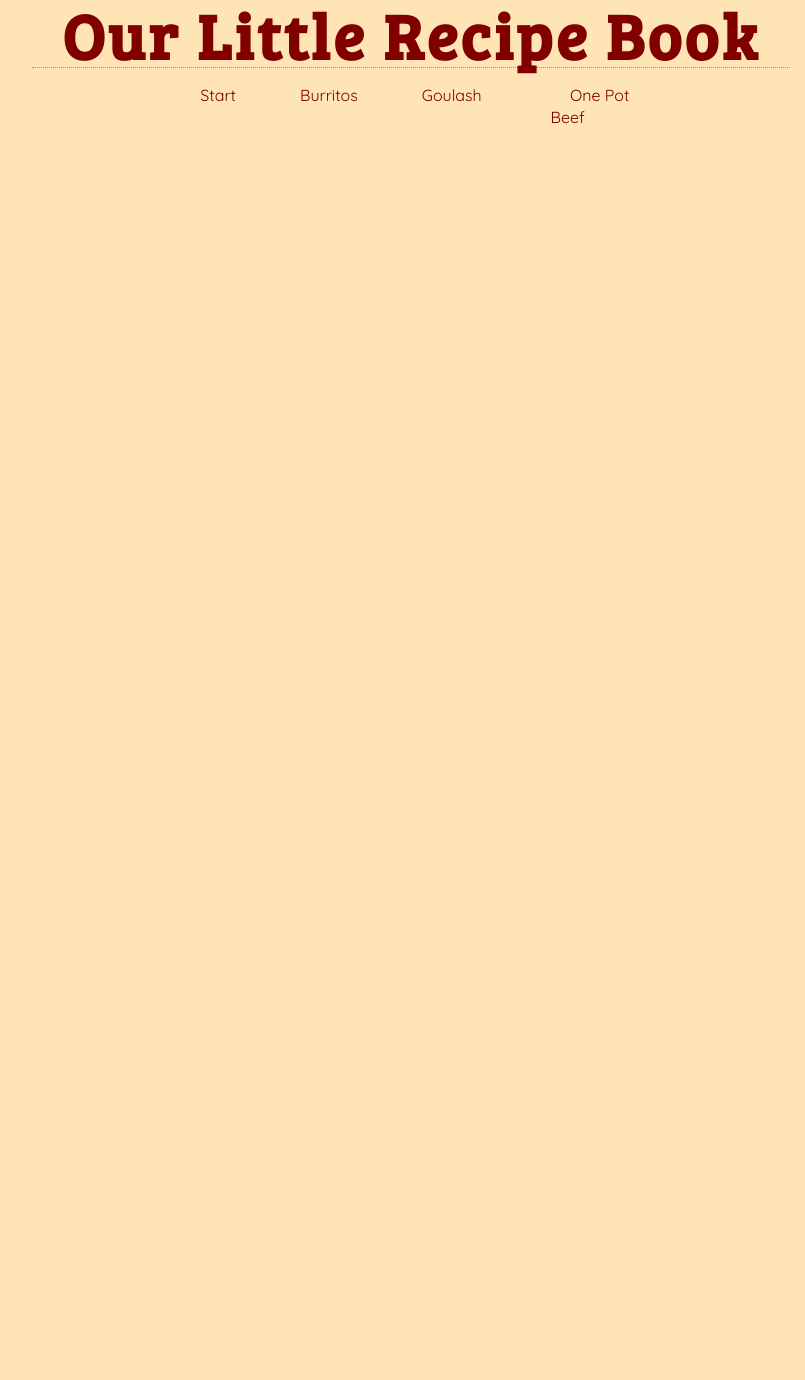
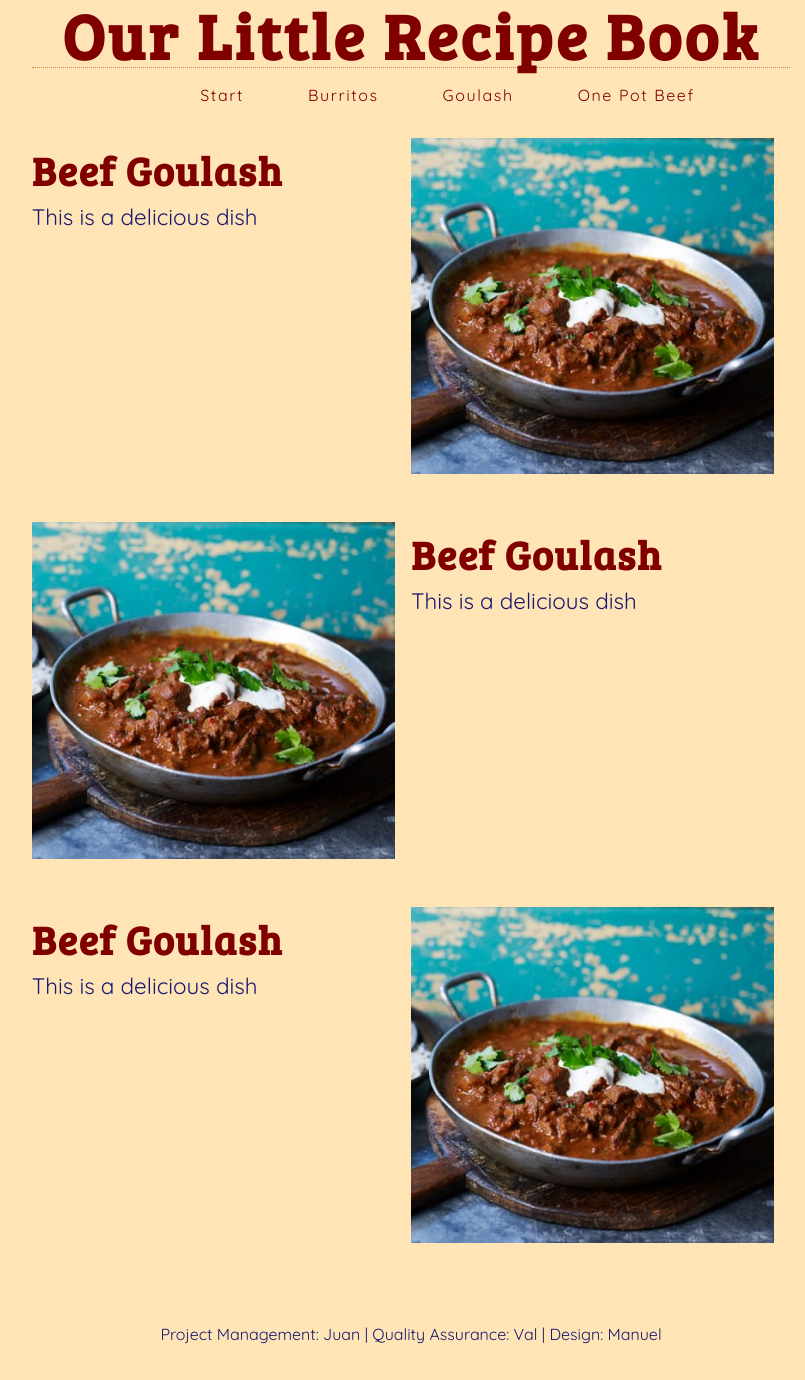
Before and after one commit to JuanSessions/team-recipe-exercise, a plain HTML site: page index.html in a window 1280 px wide. Shown: the part 40-1420 px from the top of the page, without its empty margins (229-1034 px from the left). Before the commit the page ends 800 px from the top, so only its background shows below. Drawn offline with Linux system fonts and the light colour scheme.

Commit message:
Finished index and added recipe

```diff
--- a/index.html
+++ b/index.html
@@ -16,12 +16,40 @@
                 <li><a href="index.html">Start</a></li>
                 <li><a href="index.html">Burritos</a></li>
                 <li><a href="index.html">Goulash</a></li>
-                <li><a href="index.html">One Pot Beef</a></li>
+                <li><a href="index.html">One&nbsp;Pot&nbsp;Beef</a></li>
             </ul>
         </nav>
-        <section>
+        <article>
+            <section class="start">
+                <h2><a href="recipes/goulash.html">Beef Goulash</a></h2>
+                <p>This is a delicious dish</p>
+            </section>
+            <section class="start">
+                    <a href="recipes/goulash.html"><img src="images/beef-goulash.jpg" alt="Goulash" width="100%" height="100%"></a>
+            </section>
+        </article>
+        <article>
+            <section class="start">
+                    <a href="recipes/goulash.html"><img src="images/beef-goulash.jpg" alt="Goulash" width="100%" height="100%"></a>
+            </section>
+            <section class="start">
+                <h2><a href="recipes/goulash.html">Beef Goulash</a></h2>
+                <p>This is a delicious dish</p>
+            </section>
+        </article>
+        <article>
+            <section class="start">
+                    <h2><a href="recipes/goulash.html">Beef Goulash</a></h2>
+                <p>This is a delicious dish</p>
+            </section>
+            <section class="start">
+                <a href="recipes/goulash.html"><img src="images/beef-goulash.jpg" alt="Goulash" width="100%" height="100%"></a>
+            </section>
+        </article>
 
-        </section>
     </main>
+    <footer>
+            Project Management: Juan | Quality Assurance: Val | Design: Manuel
+    </footer>
 </body>
 </html>
--- a/style.css
+++ b/style.css
@@ -21,9 +21,27 @@ h1{
     border-bottom: 1px dotted rgb(205, 133, 63);
     margin-bottom: 1rem;
 }
+h2{
+    font-family: 'Bree Serif', serif;
+    font-size: 2.5rem;
+    line-height: 2rem;
+    letter-spacing: 0.1rem;
+    color: rgb(128, 0, 0);
+    text-align: left;
+    margin: 1rem 0 1rem 0;
+}
+h3{
+    font-family: 'Quicksand', sans-serif;
+    font-size: 1.5rem;
+    font-weight: bold;
+    line-height: 2rem;
+    letter-spacing: 0.1rem;
+    color: rgb(25, 25, 112);
+    text-align: left;
+    margin: 1rem 0 1rem 0;
+}
 nav{
     font-family: 'Quicksand', sans-serif;
-    text-align: center;
     width: 80%;
     margin: 0 10% 0 10%;
 }
@@ -38,14 +56,56 @@ nav li a{
     width: 8rem;
     margin: 0rem 2rem 0rem 2rem;
 }
-
 a:link,
 a:visited,
-a:active {
+a:active{
     color: rgb(128, 0, 0);
     text-decoration: none;
 }
-a:hover {
+a:hover{
     color: rgb(128, 0, 0);
     text-decoration: underline;
 }
+ul{
+    font-family: 'Quicksand', sans-serif;
+    font-size: 1rem;
+    line-height: 1.4rem;
+    letter-spacing: 0.1rem;
+    color: rgb(25, 25, 112);
+}
+ol{
+    font-family: 'Quicksand', sans-serif;
+    font-size: 1rem;
+    line-height: 1.4rem;
+    letter-spacing: 0.1rem;
+    color: rgb(25, 25, 112);
+}
+article{
+    display: flex;
+    flex-wrap: nowrap;
+}
+.start{
+    margin: 2rem 1rem 1rem 0;
+    width: 100%;
+    text-align: left;
+}
+.recipe{
+    margin: 4rem 1rem 1rem 0;
+    width: 100%;
+    text-align: right;
+}
+section p{
+    font-family: 'Quicksand', sans-serif;
+    font-size: 1.4rem;
+    color: rgb(25, 25, 112);
+    text-align: left;
+    display: inline;
+}
+footer{
+    width: 100%;
+    margin: 4rem 0 4rem 0;
+    font-family: 'Quicksand', sans-serif;
+    font-size: 1rem;
+    color: rgb(25, 25, 112);
+    text-align: center;
+}
```
